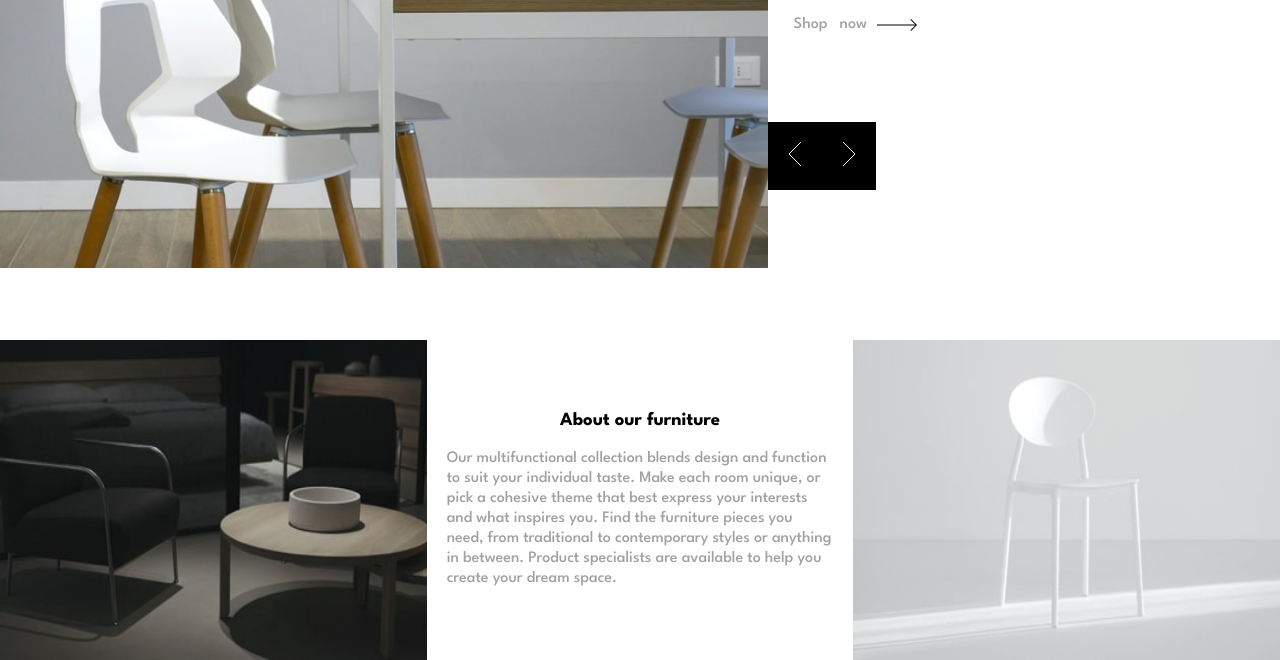
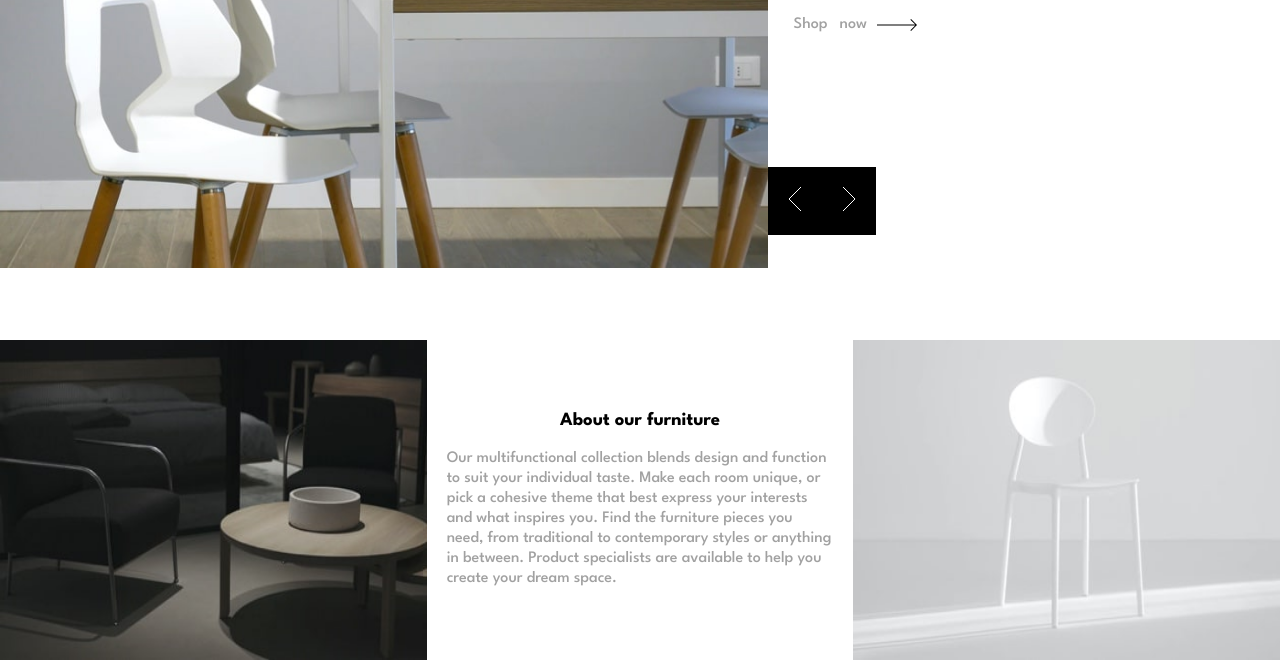
Before and after one commit to olayinka06-dev/roomhome-page, a plain HTML site: page index.html in a window 1280 px wide. Shown: the part 220-880 px from the top of the page. Drawn offline with Linux system fonts and the light colour scheme.

Commit message:
making some changes

```diff
--- a/style.css
+++ b/style.css
@@ -145,7 +145,7 @@ p{
 .group{
     display: flex;
     flex-direction: row;
-    margin-top: 90px;
+    margin-top: 135px;
 }
 .prev, .next{
     padding: 20px;
```
